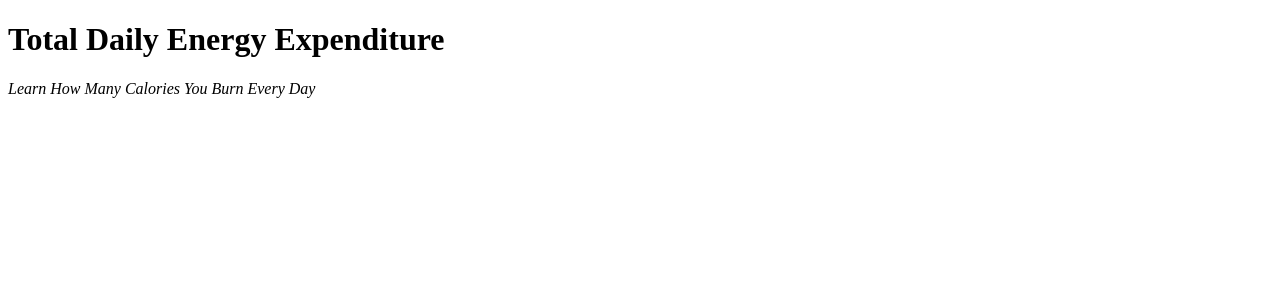
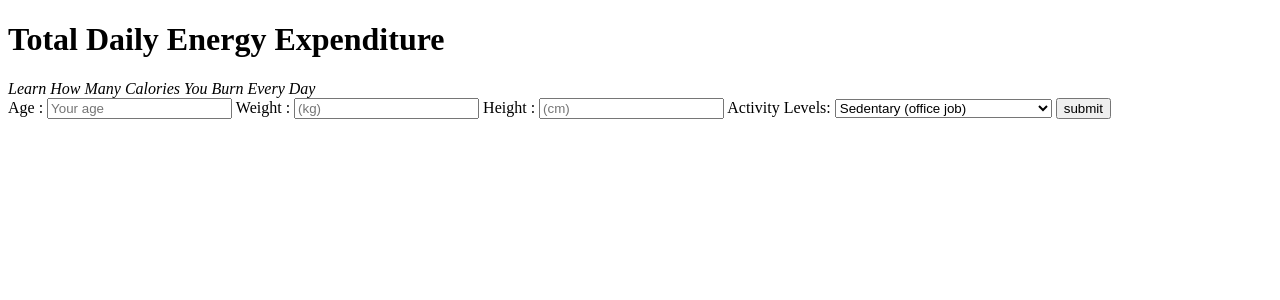
Before and after one commit to DayoTitiloye-code/Flask-TDEE-Calculator, a Flask app: page / in a window 1280 px wide. Shown: the top 300 px of the page. Run offline with Flask 2, Linux system fonts and the light colour scheme.

Commit message:
form completed

```diff
--- a/templates/base.html
+++ b/templates/base.html
@@ -11,5 +11,22 @@
     <em>Learn How Many Calories You Burn Every Day</em>
     {% block content %}
     {% endblock content %}
+    <form action="" method="POST">
+        <label for="age">Age : </label>
+        <input type="text" name="age" id="age" placeholder="Your age" required>
+        <label for="weight">Weight : </label>
+        <input type="text" name="weight" id="weight" placeholder="(kg)" required>
+        <label for="height">Height : </label>
+        <input type="text" name="height" id="height" placeholder="(cm)" required>
+        <label for="activity">Activity Levels: </label>
+        <select name="activity" id="activity">
+            <option value="sedentary">Sedentary (office job)</option>
+            <option value="le">Lightly Exercise (1-2 / week)</option>
+            <option value="me">Moderately Exercise (3-5 / week)</option>
+            <option value="he">Heavy Exercise (6-7 / week ) </option>
+            <option value="athlete">Athlete (2x per day) </option>
+        </select>
+        <input type="submit" value="submit">
+    </form>
 </body>
 </html>
```
